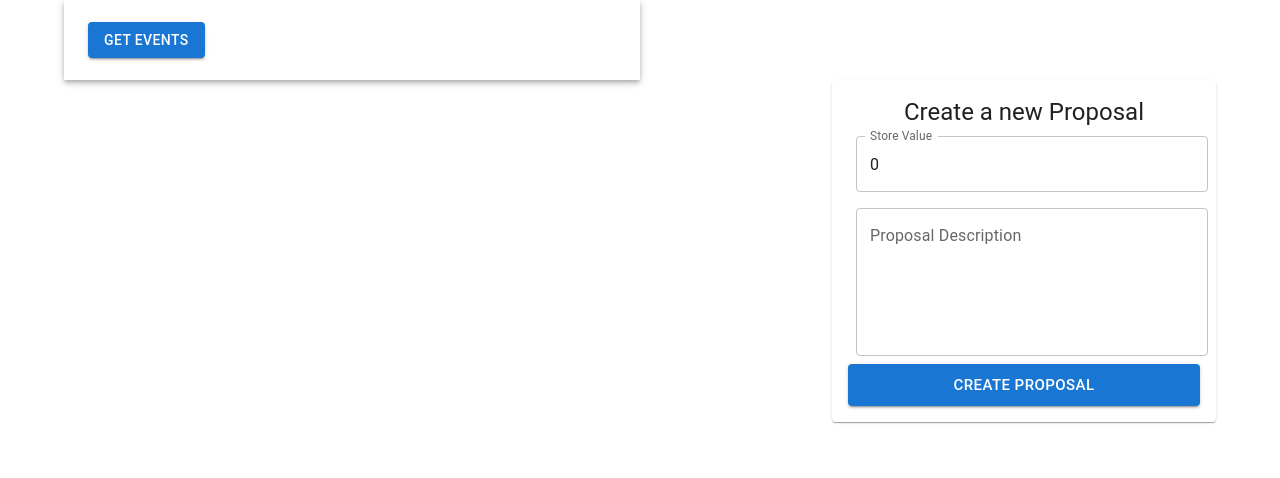
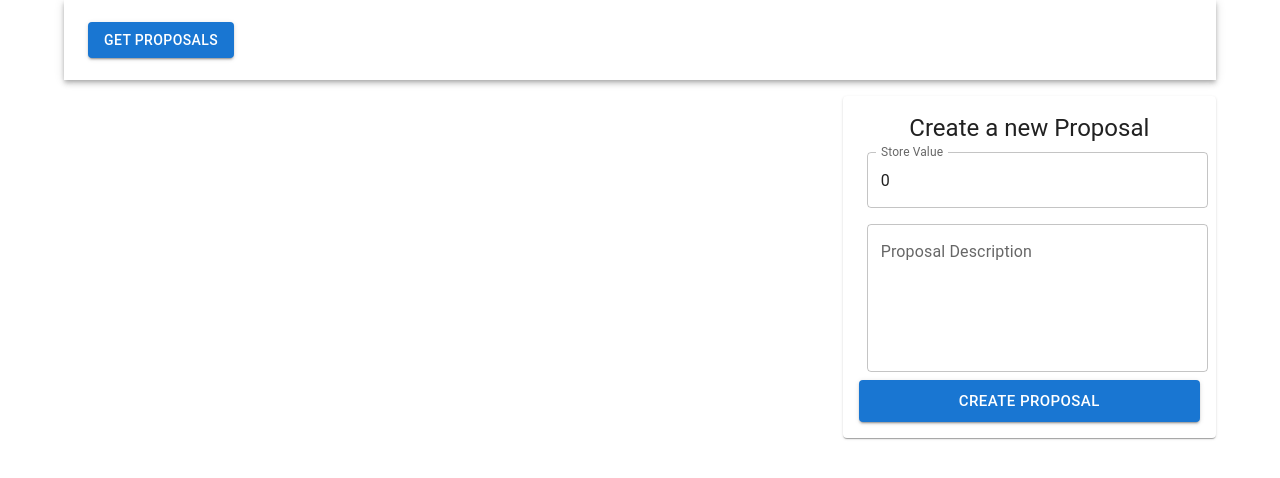
Before and after one commit to krisograbek/on-chain-dao, a React (Create React App) app in the folder client/: page / in a window 1280 px wide. Shown: the top 478 px of the page. Built offline with nearby package versions, Linux system fonts and the light colour scheme; what web3 would draw is missing.

Commit message:
small style improvements

```diff
--- a/client/src/App.tsx
+++ b/client/src/App.tsx
@@ -82,8 +82,8 @@ function App() {
 
   return (
     <Container maxWidth='lg'>
-      <Grid container className="App">
-        <Grid item sm={6}>
+      <Grid container className="App" spacing={2}>
+        <Grid item sm={12}>
           <Navbar onClick={() => getEvents()} />
         </Grid>
         <Grid item sm={12} md={8}>
--- a/client/src/components/Navbar.tsx
+++ b/client/src/components/Navbar.tsx
@@ -13,7 +13,7 @@ const Navbar = ({ onClick }: Props) => {
     <AppBar position='static' color='inherit' sx={{ py: 1 }}>
       <Toolbar>
         <Button variant="contained" onClick={onClick}>
-          Get Events
+          Get Proposals
         </Button>
       </Toolbar>
     </AppBar>
--- a/client/src/components/Proposals/Proposal.tsx
+++ b/client/src/components/Proposals/Proposal.tsx
@@ -14,25 +14,28 @@ type Props = {
 const Proposal = ({ proposal }: Props) => {
   const { proposer, proposalId, calldatas, description, targets, state } = proposal;
   const currentState = stateEnum[state];
-  const color = currentState === "Active" ? 'green' : 'red';
+  const color = currentState === "Succeeded" ? 'green'
+    : currentState === "Defeated" ? 'red'
+      : currentState === "Active" ? 'blueviolet'
+        : 'gray';
   return (
-    <Box sx={{ my: 4 }}>
+    <Box sx={{ my: 1 }}>
       <Card sx={{ border: `2px solid ${color}` }}>
         <CardContent>
-          <Typography variant="h6" sx={{ my: 2, color: color }}>
+          <Typography variant="h6" sx={{ color: color }}>
             State: {stateEnum[state]}
           </Typography>
-          <Typography variant="h6" sx={{ my: 2 }}>
-            Proposed By: {proposer}
+          <Typography variant="h6" sx={{ my: 1 }}>
+            {description}
           </Typography>
-          <Typography>
+          {/* <Typography>
             ID: {proposalId}
-          </Typography>
+          </Typography> */}
           <Typography>
             Changing Contract: {targets}
           </Typography>
           <Typography>
-            {description}
+            Proposed By: {proposer}
           </Typography>
         </CardContent>
         <CardActions>
```
